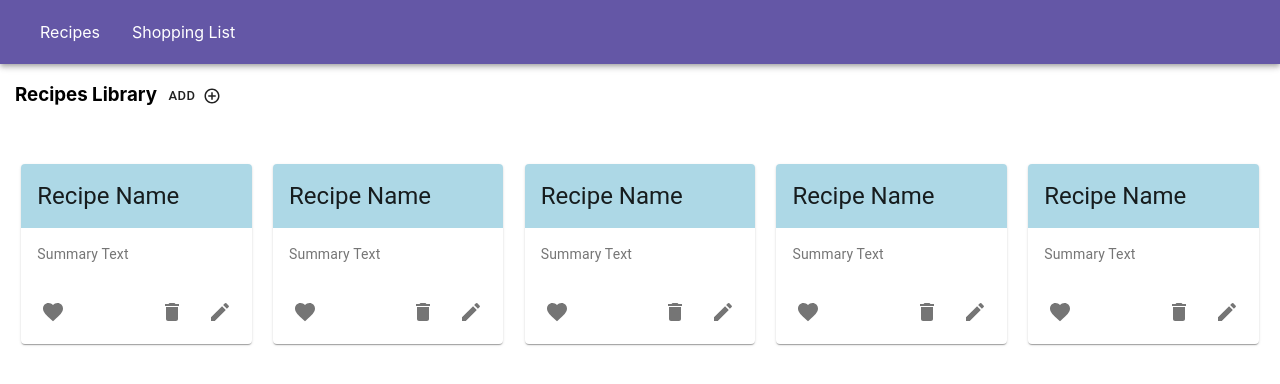
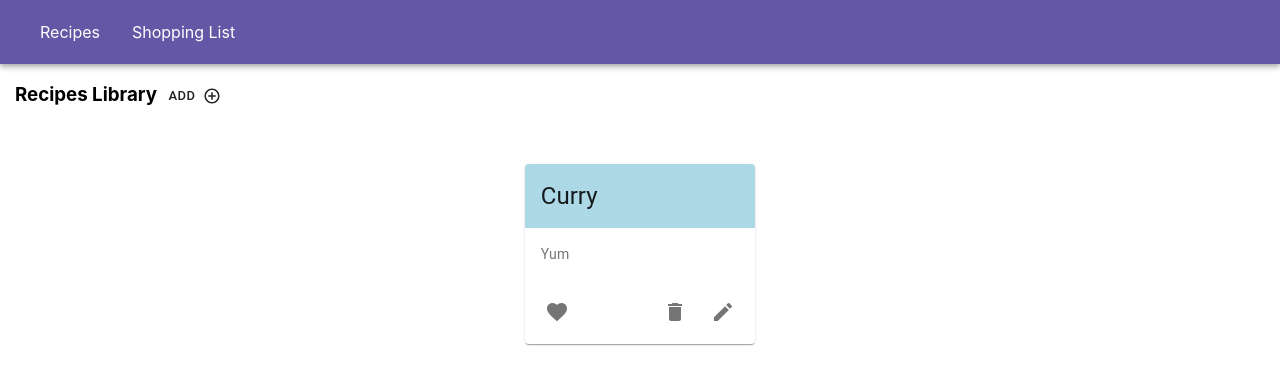
Before and after one commit to elainetsun/meal-planning-app, a React (Create React App) app in the folder meal-planning/: page /recipes in a window 1280 px wide. Shown: the top 384 px of the page. Built offline with nearby package versions, Linux system fonts and the light colour scheme.

Commit message:
pass props to recipe card

```diff
--- a/meal-planning/package.json
+++ b/meal-planning/package.json
@@ -10,6 +10,7 @@
     "@testing-library/user-event": "^7.2.1",
     "@types/react": "^16.9.35",
     "node-sass": "^4.14.1",
+    "prop-types": "^15.7.2",
     "react": "^16.13.1",
     "react-dom": "^16.13.1",
     "react-router-dom": "^5.2.0",
--- a/meal-planning/src/components/recipe-card/RecipeCard.js
+++ b/meal-planning/src/components/recipe-card/RecipeCard.js
@@ -1,29 +1,30 @@
-import React from 'react';
-import Card from '@material-ui/core/Card';
-import CardHeader from '@material-ui/core/CardHeader';
-import CardContent from '@material-ui/core/CardContent';
-import CardActions from '@material-ui/core/CardActions';
-import IconButton from '@material-ui/core/IconButton';
-import Typography from '@material-ui/core/Typography';
-import FavoriteIcon from '@material-ui/icons/Favorite';
-import DeleteIcon from '@material-ui/icons/Delete';
-import EditIcon from '@material-ui/icons/Edit';
-import styles from './RecipeCard.module.scss';
+import React from "react";
+import Card from "@material-ui/core/Card";
+import CardHeader from "@material-ui/core/CardHeader";
+import CardContent from "@material-ui/core/CardContent";
+import CardActions from "@material-ui/core/CardActions";
+import IconButton from "@material-ui/core/IconButton";
+import Typography from "@material-ui/core/Typography";
+import FavoriteIcon from "@material-ui/icons/Favorite";
+import DeleteIcon from "@material-ui/icons/Delete";
+import EditIcon from "@material-ui/icons/Edit";
+import styles from "./RecipeCard.module.scss";
+import PropTypes from "prop-types";
 
-const RecipeCard = () => {
+const RecipeCard = ({ recipe }) => {
   return (
     <Card className={styles.card}>
-      <CardHeader title="Recipe Name" className={styles.header} />
+      <CardHeader title={recipe.name} className={styles.header} />
       <CardContent>
         <Typography variant="body2" color="textSecondary" component="p">
-            Summary Text
+          {recipe.description}
         </Typography>
       </CardContent>
       <CardActions disableSpacing className={styles.actions}>
         <IconButton aria-label="add to favorites">
           <FavoriteIcon />
         </IconButton>
-        <IconButton aria-label="add to favorites" className={styles.deleteIcon} >
+        <IconButton aria-label="add to favorites" className={styles.deleteIcon}>
           <DeleteIcon />
         </IconButton>
         <IconButton aria-label="add to favorites">
@@ -32,6 +33,11 @@ const RecipeCard = () => {
       </CardActions>
     </Card>
   );
-}
+};
+
+RecipeCard.propTypes = {
+  name: PropTypes.string,
+  description: PropTypes.string,
+};
 
 export default RecipeCard;
--- a/meal-planning/src/components/recipe-library/RecipesLibrary.js
+++ b/meal-planning/src/components/recipe-library/RecipesLibrary.js
@@ -5,6 +5,21 @@ import styles from "./RecipesLibrary.module.scss";
 import AddRecipeDialog from "../add-recipe-dialog/AddRecipeDialog";
 
 function RecipesLibrary() {
+  const dummyDataRecipes = [
+    {
+      name: "Curry",
+      description: "Yum",
+    },
+    {
+      name: "Pasta",
+      description: "yuuuuum",
+    },
+  ];
+  console.log(dummyDataRecipes[0]);
+  const [recipesLibraryState, setRecipesLibrary] = React.useState(
+    dummyDataRecipes
+  );
+
   return (
     <>
       <div className={styles.recipesHeader}>
@@ -13,11 +28,7 @@ function RecipesLibrary() {
       </div>
 
       <section className={styles.recipeSection}>
-        <RecipeCard />
-        <RecipeCard />
-        <RecipeCard />
-        <RecipeCard />
-        <RecipeCard />
+        <RecipeCard recipe={dummyDataRecipes[0]} />
       </section>
     </>
   );
```
